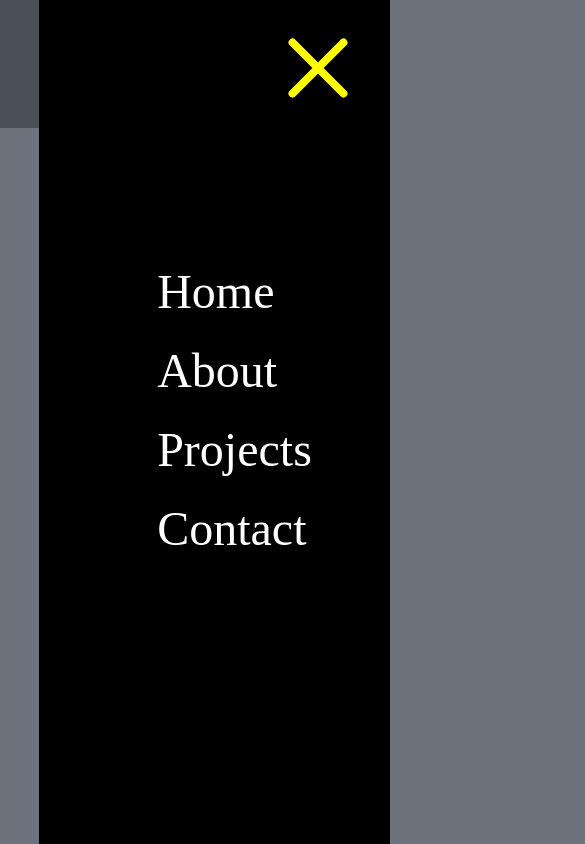
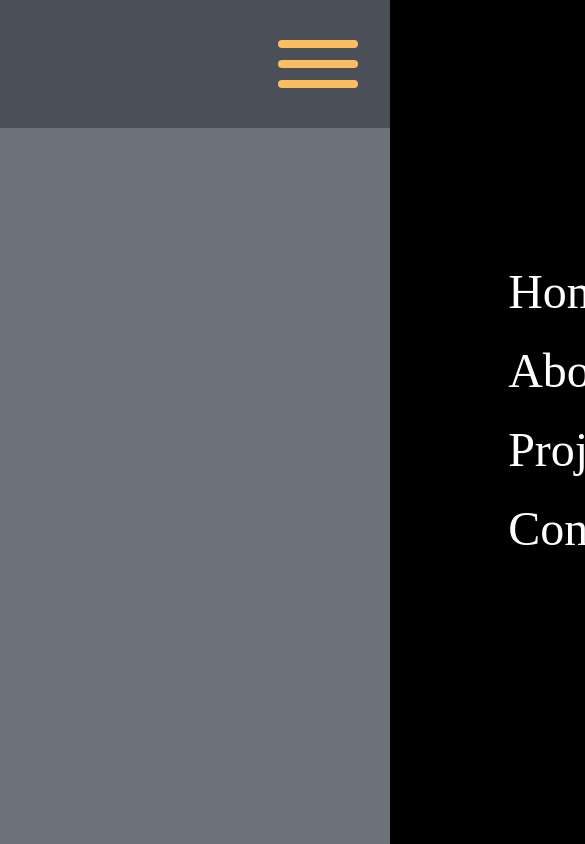
Before and after one commit to LupeF/Hamburger-Menu, a plain HTML site: page index.html in a window 390 px wide. Shown: the top 844 px of the page, 585 px wide, since content can reach past the window. Drawn offline with Linux system fonts and the light colour scheme.

Commit message:
fix hamburger styles

```diff
--- a/css/styles.css
+++ b/css/styles.css
@@ -30,7 +30,8 @@ nav{
     background-color: yellow;
     transform: rotate(45deg);
     position: absolute;
-    z-index: 2;
+    /* z-index: 2; */
+    z-index: -1;
 }
 #close-btn::after{
     content: "";
@@ -53,6 +54,7 @@ nav{
     height: 100vh;
     width: 90%;
     transition: transform .5s ease-in;
+
 
 }
 .menu-slide{
--- a/index.html
+++ b/index.html
@@ -12,7 +12,7 @@
             <div id="close-cont">
                 <div id="close-btn"></div>
             </div>
-            <div id="list-item-cont">
+            <div id="list-item-cont" class="menu-slide">
                 <ul>
                     <li>Home</li>
                     <li>About</li>
```
